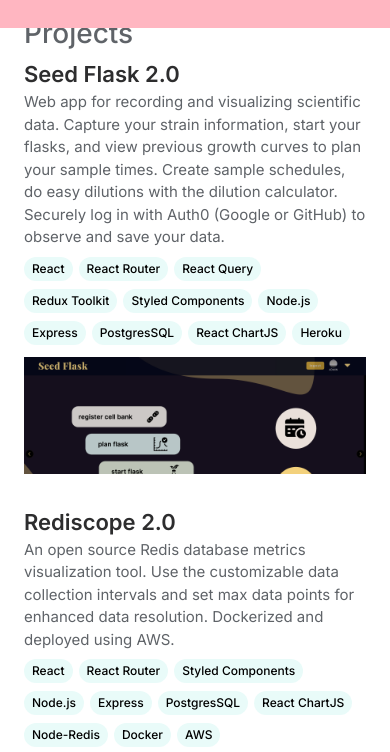
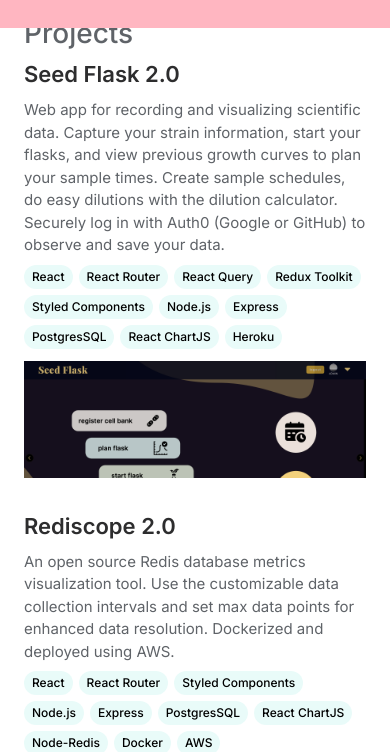
Before and after one commit to bokim2/portfolio, a Next.js app: page / in a window 390 px wide. Shown: the part 816-1568 px from the top of the page. Built offline with nearby package versions, Linux system fonts and the light colour scheme.

Commit message:
typography

```diff
--- a/src/app/home-components/projects-intro/projects-intro.module.scss
+++ b/src/app/home-components/projects-intro/projects-intro.module.scss
@@ -19,11 +19,11 @@
 .projectText {
   display: flex;
   flex-direction: column;
-  gap: 0.25rem;
+  gap: 0.5rem;
   // padding-block: 1rem;
 
   @media (max-width: 800px) {
-    gap: 0rem;
+    // gap: 0.25rem;
   }
 }
 
@@ -40,29 +40,35 @@
   }
 
   @media (max-width: 800px) {
+    // margin-top: .25rem;
     min-height: 30vw;
   }
 }
 
 .projectTechContainer {
   // background-color: lavender;
+  // margin-block: 0.25rem;
 
   ul {
     display: flex;
     flex-wrap: wrap;
+    // align-items: flex-start;
+    // justify-content: flex-start;
+    gap: .375rem;
     // justify-content: space-around;
 
     li {
       font-size: 0.875rem;
       line-height: 1.25rem;
       font-weight: 500;
-      margin-top: 0.5rem;
-      margin-right: 0.375rem;
+      // margin-top: 0.5rem;
+      // margin-right: 0.375rem;
       background-color: rgba(45, 212, 191, 0.1);
       padding: 0.25rem 0.75rem;
       border-radius: 9999vw;
 
       @media (max-width: 600px) {
+        // margin-block: 0.25rem;
         font-size: 0.75rem;
         line-height: 1rem;
         padding: 0.25rem 0.5rem;
```
